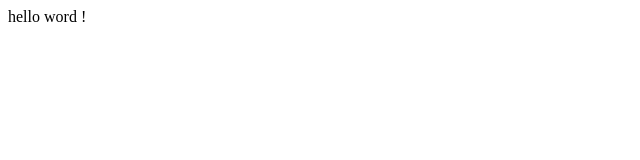
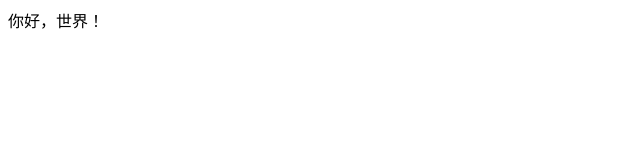
Before and after one commit to xueweixia/webGit, a plain HTML site: page index.html in a window 1280 px wide. Shown: the full height of the page, 0-640 px from the left. Drawn offline with Linux system fonts and the light colour scheme.

Commit message:
测试一下

```diff
--- a/index.html
+++ b/index.html
@@ -5,6 +5,6 @@
     <title>Title</title>
 </head>
 <body>
- hello word !
+ 你好，世界！
 </body>
 </html>
```
